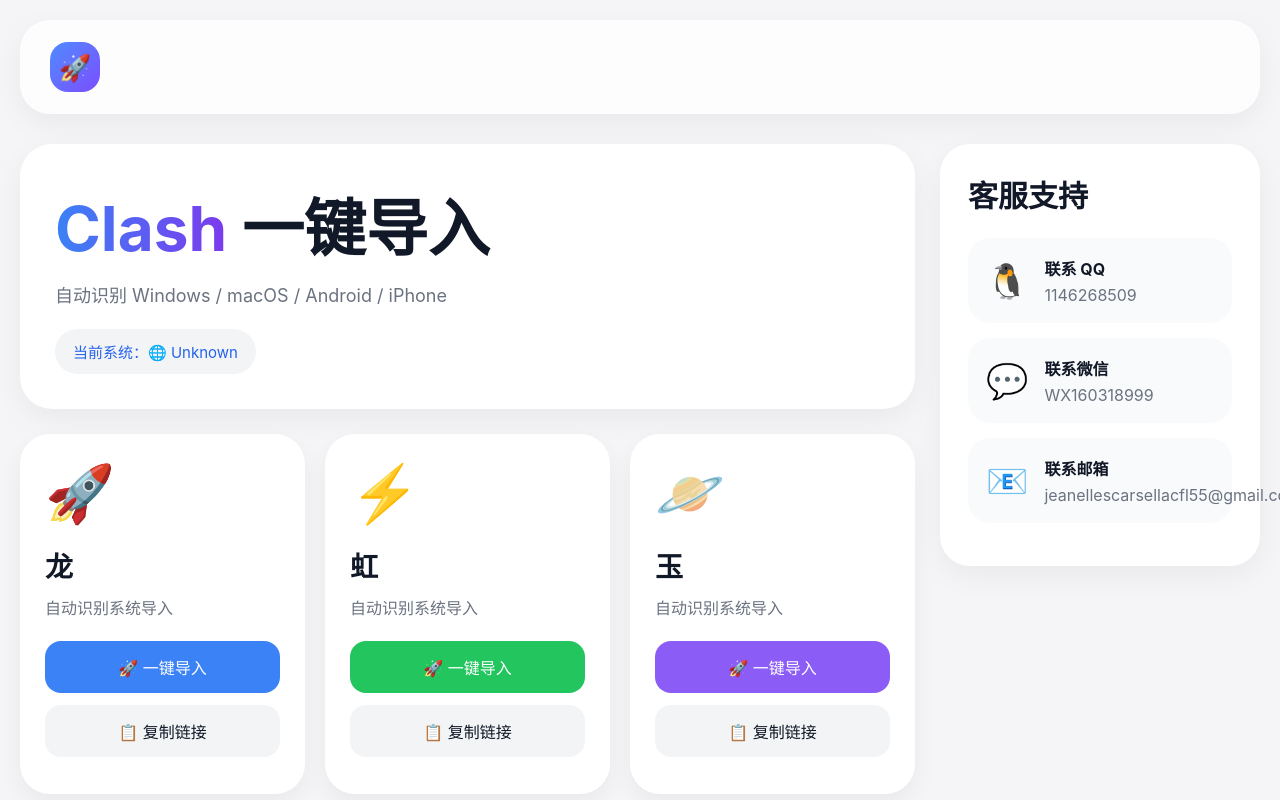
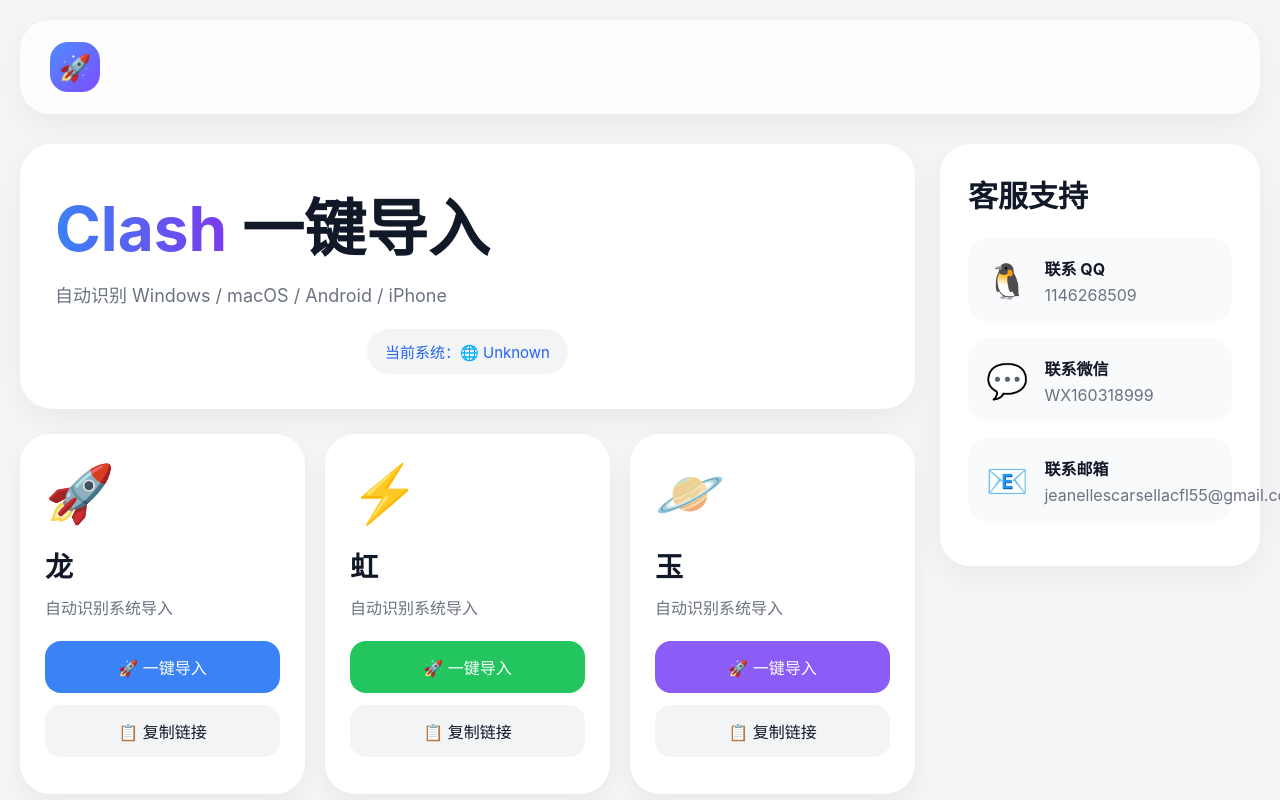
Before and after one commit to JettKing/clash, a plain HTML site: page index.html in a window 1280 px wide. Shown: the top 800 px of the page. Drawn offline with Linux system fonts and the light colour scheme.

Commit message:
更新 index.html

```diff
--- a/index.html
+++ b/index.html
@@ -169,7 +169,11 @@
 
     margin-top:22px;
 
-    display:inline-block;
+    display:flex;
+
+    justify-content:center;
+
+    align-items:center;
 
     background:#f3f4f6;
 
@@ -180,6 +184,14 @@
     color:#2563eb;
 
     font-size:15px;
+
+    width:fit-content;
+
+    margin-left:auto;
+
+    margin-right:auto;
+
+    text-align:center;
 }
 
 /* 卡片 */
```
